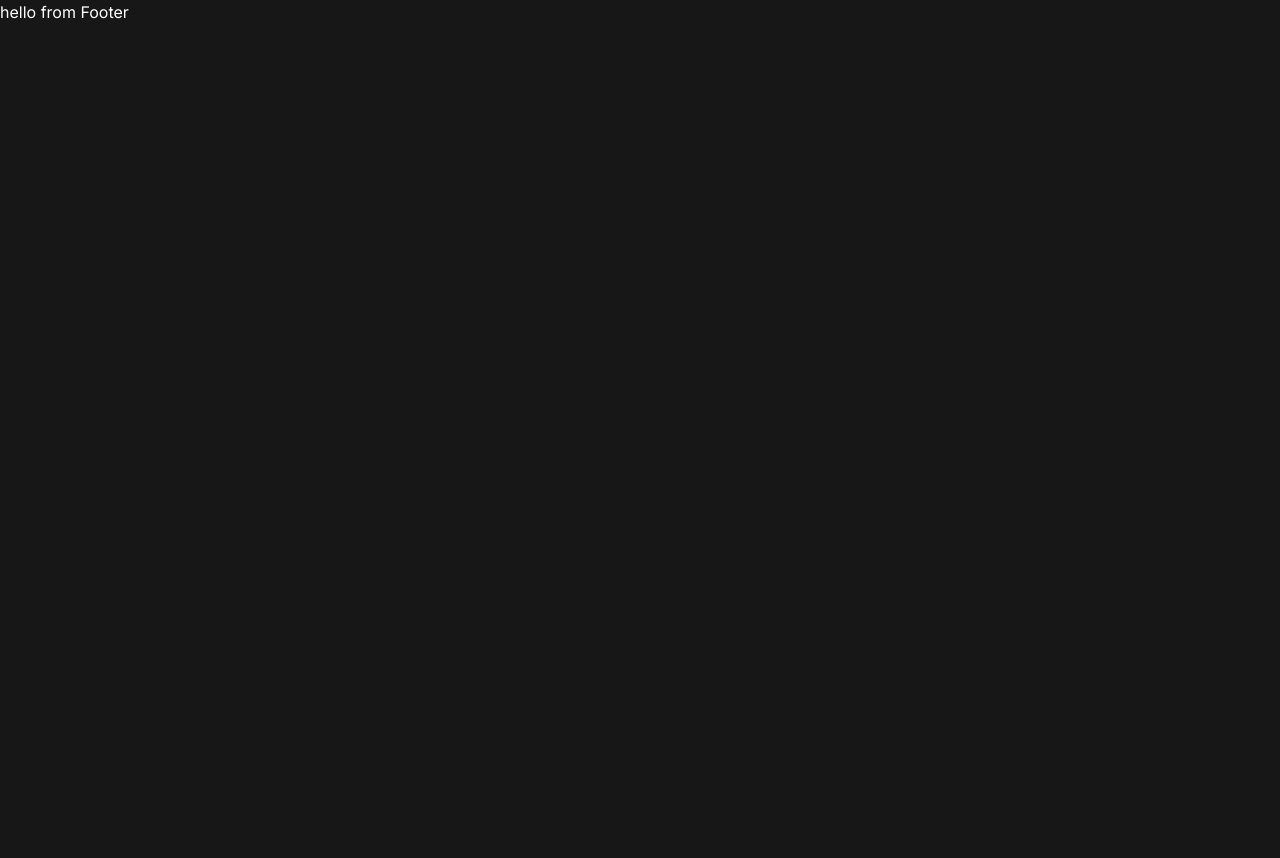
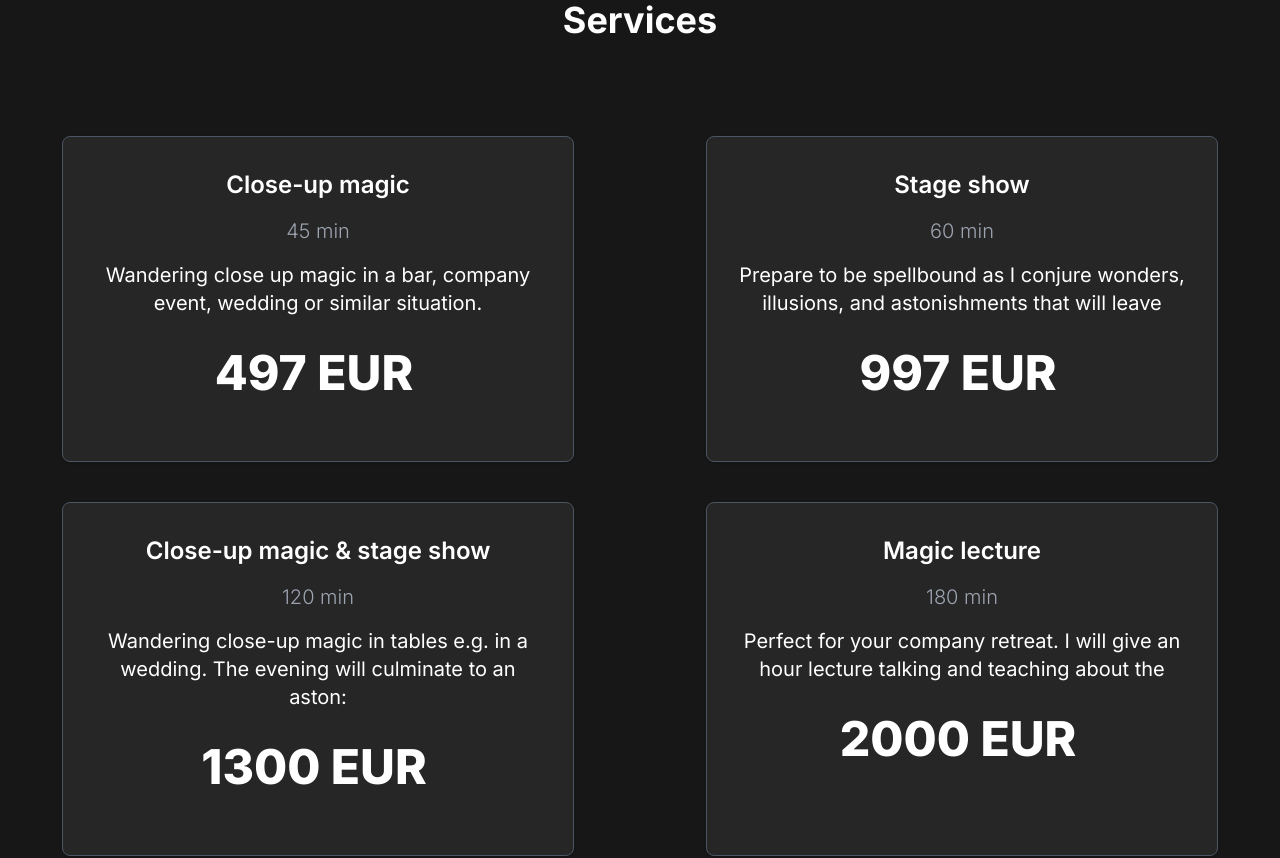
Before and after one commit to konvod93/my-magic-website, a Next.js app: page / in a window 1280 px wide. Shown: the part 1121-1979 px from the top of the page. Before the commit the page ends 1145 px from the top, so only its background shows below. Built offline with nearby package versions, Linux system fonts and the light colour scheme.

Commit message:
updated Services

```diff
--- a/src/app/_components/Services.js
+++ b/src/app/_components/Services.js
@@ -13,10 +13,51 @@
         subtitle: "60 min",
         description:
             "Prepare to be spellbound as I conjure wonders, illusions, and astonishments that will leave",
-        price: "497 EUR",
-    }
+        price: "997 EUR",
+    },
+    {
+        title: "Close-up magic & stage show",
+        subtitle: "120 min",
+        description:
+            "Wandering close-up magic in tables e.g. in a wedding. The evening will culminate to an aston:",
+        price: "1300 EUR",
+    },
+    {
+        title: "Magic lecture",
+        subtitle: "180 min",
+        description:
+            "Perfect for your company retreat. I will give an hour lecture talking and teaching about the",
+        price: "2000 EUR",
+    },
   ];
-  return <div>hello from services Section</div>;
+  return (
+    <section className="pb-32 pt-24">
+        <h2 className="text-4xl font-bold text-center mb-20">Services</h2>
+        <div className="py-4 px-4 mx-auto max-w-screen-xl">
+            <div className="space-y-8 lg:grid lg:grid-cols-2 sm:gap-6 xl:gap-10 lg:space-y-0 place-items-center items-stretch">
+                {services.map((s) => (
+                    <ServiceCard data={s} key={s.title} />
+                ))}
+            </div>
+        </div>
+    </section>
+  );
 };
 
-export default Services
+export default Services;
+
+const ServiceCard = ({ data }) => {
+  const { title, subtitle, price, description } = data;
+  return (
+    <>
+      <div className="flex flex-col p-6 lg:mx-1 sm:mx-auto max-w-lg text-center rounded-lg border shadow border-gray-600 xl:p-8 text-white bg-neutral-800">
+        <h3 className="mb-4 text-2xl font-semibold">{title}</h3>
+        <p className="font-light text-xl text-gray-400">{subtitle}</p>
+        <p className="text-xl mt-4">{description}</p>
+        <div className="flex justify-center my-8">
+          <span className="mr-2 text-5xl font-extrabold">{price}</span>
+        </div>
+      </div>
+    </>
+  );
+};
```
